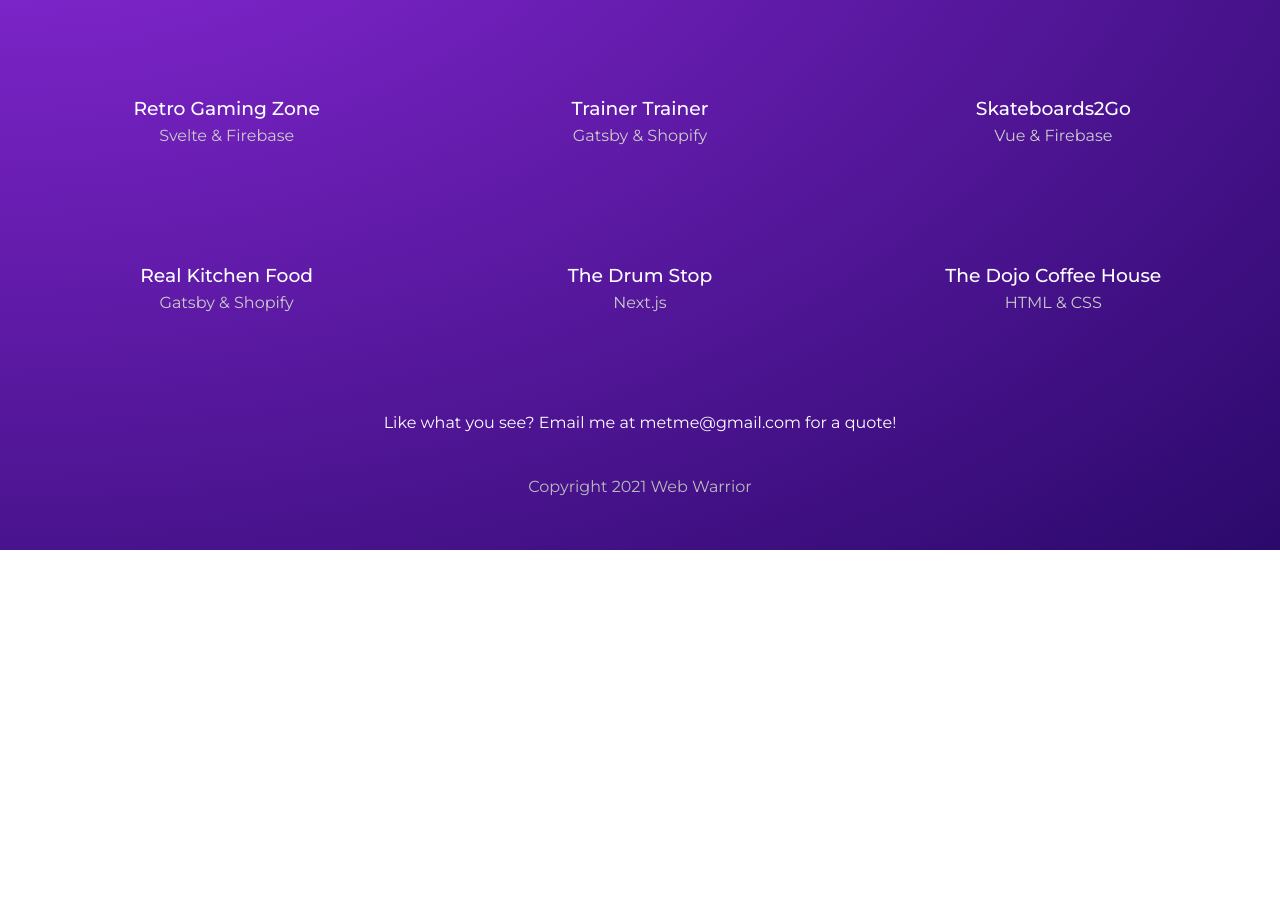
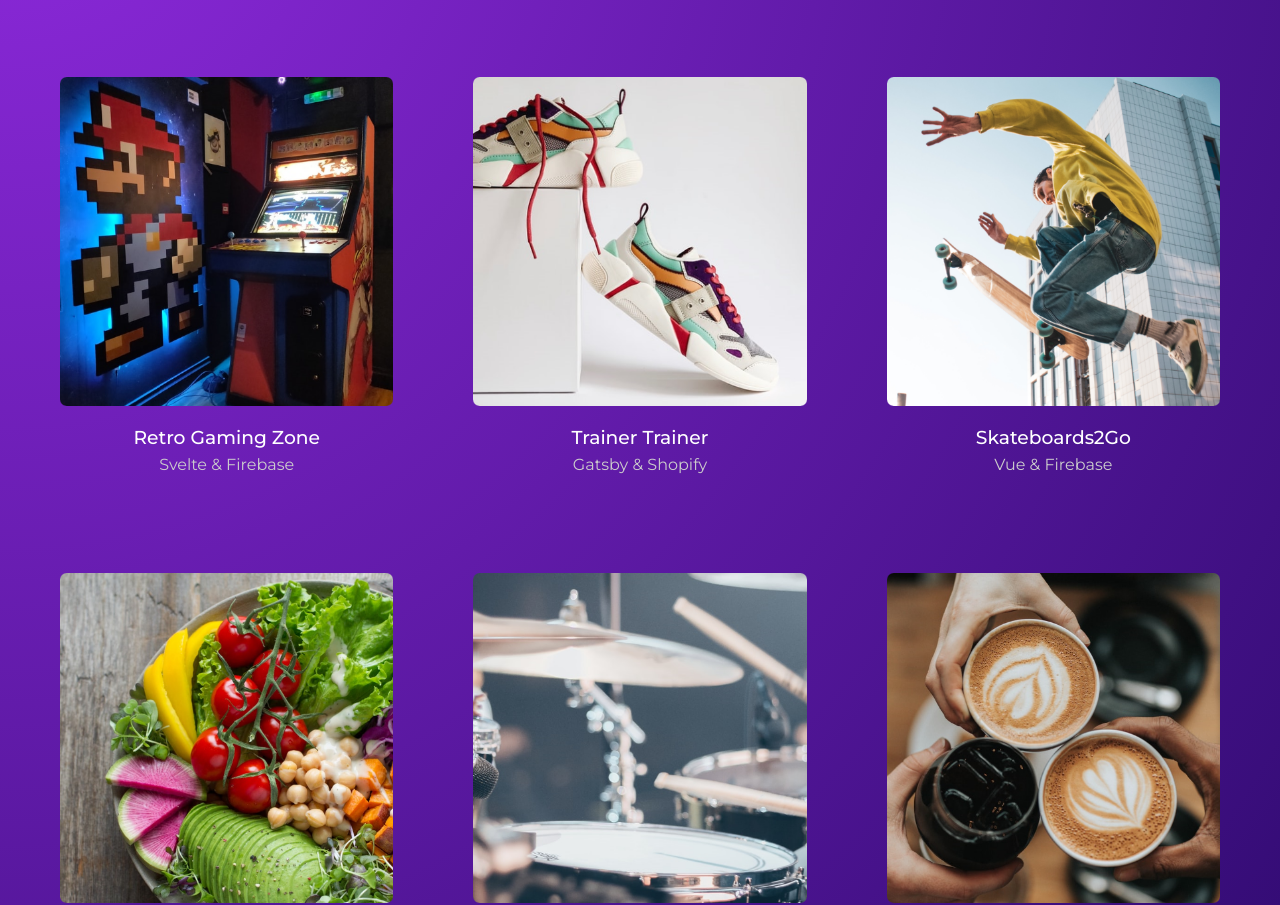
Before and after one commit to SvitlanaRybakova/gatsby-TheNetNinja, a Gatsby site in the folder my-gatsby-project/: page /projects in a window 1280 px wide. Shown: the part 250-1155 px from the top of the page. Before the commit the page ends 800 px from the top, so only its background shows below. Built offline with nearby package versions, Linux system fonts and the light colour scheme; Gatsby itself is replaced by a stand-in of ours.

Commit message:
added more optimaze imgs

```diff
--- a/my-gatsby-project/src/pages/projects/index.js
+++ b/my-gatsby-project/src/pages/projects/index.js
@@ -2,6 +2,7 @@
 import Layout from "../../components/Layout"
 import * as styles from "../../styles/project.module.css"
 import { Link, graphql } from "gatsby"
+import { GatsbyImage, getImage } from "gatsby-plugin-image"
 
 const Projects = ({ data }) => {
   console.log(data)
@@ -18,6 +19,7 @@
           {projects.map(project => (
             <Link to={"/projects/" + project.frontmatter.slug} key={project.id}>
               <div>
+              <GatsbyImage image={getImage(project.frontmatter.thumb)} alt={project.frontmatter.title} />
                 <h3>{project.frontmatter.title}</h3>
                 <p>{project.frontmatter.stack}</p>
               </div>
@@ -42,6 +44,15 @@
         stack
         title
         date
+        thumb {
+          childImageSharp {
+            gatsbyImageData(
+              layout: FULL_WIDTH
+              placeholder: BLURRED
+              formats: [AUTO, WEBP]
+            )
+          }
+        }
       }
       id
     }
--- a/my-gatsby-project/src/projects/dojo-coffe-house.md
+++ b/my-gatsby-project/src/projects/dojo-coffe-house.md
@@ -3,6 +3,8 @@
 stack: HTML & CSS
 slug: the-dojo-coffee-house
 date: 2021-01-01T00:00:00+00:00
+thumb: ../images/thumbs/coffee.png
+featuredImg: ../images/featured/coffee-banner.png
 ---
 
 **Lorem ninja ipsum**
--- a/my-gatsby-project/src/projects/real-kitchen-food.md
+++ b/my-gatsby-project/src/projects/real-kitchen-food.md
@@ -3,6 +3,8 @@
 stack: Gatsby & Shopify
 slug: real-kitchen-food
 date: 2021-04-01T12:00:00+00:00
+thumb: ../images/thumbs/food.png
+featuredImg: ../images/featured/food-banner.png
 ---
 
 Lorem ninja ipsum dolor sit amet, consectetuer adipiscing elit, sed diam nonummy nibh euismod tincidunt ut laoreet dolore magna aliquam erat volutpat. Ut ninja wisi enim ad minim veniam, quis nostrud exerci tation ullamcorper suscipit ninja lobortis nisl ut aliquip ex ea commodo consequat. Duis ninja autem vel eum iriure dolor in hendrerit in vulputate ninja velit esse molestie consequat, vel illum dolore eu feugiat nulla ninja facilisis at vero eros et accumsan et iusto odio dignissim qui blandit praesent luptatum zzril delenit augue duis dolore te feugait nulla facilisi. Nam ninja ipsum liber tempor cum soluta nobis eleifend option congue nihil imperdiet doming id quod mazim placerat facer possim assum. Typi ninja non habent claritatem insitam; est usus legentis in iis qui facit eorum claritatem. Investigationes ninja demonstraverunt lectores legere me lius quod ii legunt saepius. Claritas ninja est etiam processus dynamicus, qui ninja sequitur mutationem consuetudium lectorum. Mirum ninja est notare quam littera gothica, quam nunc putamus parum claram, anteposuerit litterarum formas humanitatis per seacula quarta decima et quinta decima. Eodem ninja ipsum modo typi, qui nunc nobis videntur parum clari, fiant sollemnes in ninja futurum.
--- a/my-gatsby-project/src/projects/retro-gaming-zone.md
+++ b/my-gatsby-project/src/projects/retro-gaming-zone.md
@@ -3,6 +3,8 @@
 stack: Svelte & Firebase
 slug: retro-gaming-zone
 date: 2021-07-01T06:30:00+00:00
+thumb: ../images/thumbs/gaming.png
+featuredImg: ../images/featured/gaming-banner.png
 ---
 
 Lorem ninja ipsum dolor sit amet, consectetuer adipiscing elit, sed diam nonummy nibh euismod tincidunt ut laoreet dolore magna aliquam erat volutpat. Ut ninja wisi enim ad minim veniam, quis nostrud exerci tation ullamcorper suscipit ninja lobortis nisl ut aliquip ex ea commodo consequat. Duis ninja autem vel eum iriure dolor in hendrerit in vulputate ninja velit esse molestie consequat, vel illum dolore eu feugiat nulla ninja facilisis at vero eros et accumsan et iusto odio dignissim qui blandit praesent luptatum zzril delenit augue duis dolore te feugait nulla facilisi. Nam ninja ipsum liber tempor cum soluta nobis eleifend option congue nihil imperdiet doming id quod mazim placerat facer possim assum. Typi ninja non habent claritatem insitam; est usus legentis in iis qui facit eorum claritatem. Investigationes ninja demonstraverunt lectores legere me lius quod ii legunt saepius. Claritas ninja est etiam processus dynamicus, qui ninja sequitur mutationem consuetudium lectorum. Mirum ninja est notare quam littera gothica, quam nunc putamus parum claram, anteposuerit litterarum formas humanitatis per seacula quarta decima et quinta decima. Eodem ninja ipsum modo typi, qui nunc nobis videntur parum clari, fiant sollemnes in ninja futurum.
--- a/my-gatsby-project/src/projects/skateboards.md
+++ b/my-gatsby-project/src/projects/skateboards.md
@@ -3,6 +3,8 @@
 stack: Vue & Firebase
 slug: skateboards-to-go
 date: 2021-05-15T19:30:00+00:00
+thumb: ../images/thumbs/skate.png
+featuredImg: ../images/featured/skate-banner.png
 ---
 
 Lorem ninja ipsum dolor sit amet, consectetuer adipiscing elit, sed diam nonummy nibh euismod tincidunt ut laoreet dolore magna aliquam erat volutpat. Ut ninja wisi enim ad minim veniam, quis nostrud exerci tation ullamcorper suscipit ninja lobortis nisl ut aliquip ex ea commodo consequat. Duis ninja autem vel eum iriure dolor in hendrerit in vulputate ninja velit esse molestie consequat, vel illum dolore eu feugiat nulla ninja facilisis at vero eros et accumsan et iusto odio dignissim qui blandit praesent luptatum zzril delenit augue duis dolore te feugait nulla facilisi. Nam ninja ipsum liber tempor cum soluta nobis eleifend option congue nihil imperdiet doming id quod mazim placerat facer possim assum. Typi ninja non habent claritatem insitam; est usus legentis in iis qui facit eorum claritatem. Investigationes ninja demonstraverunt lectores legere me lius quod ii legunt saepius. Claritas ninja est etiam processus dynamicus, qui ninja sequitur mutationem consuetudium lectorum. Mirum ninja est notare quam littera gothica, quam nunc putamus parum claram, anteposuerit litterarum formas humanitatis per seacula quarta decima et quinta decima. Eodem ninja ipsum modo typi, qui nunc nobis videntur parum clari, fiant sollemnes in ninja futurum.
--- a/my-gatsby-project/src/projects/the-drum-stop.md
+++ b/my-gatsby-project/src/projects/the-drum-stop.md
@@ -3,6 +3,8 @@
 stack: Next.js
 slug: the-drum-stop
 date: 2021-03-11T03:00:00+00:00
+thumb: ../images/thumbs/drums.png
+featuredImg: ../images/featured/drums-banner.png
 ---
 
 Lorem ninja ipsum dolor sit amet, consectetuer adipiscing elit, sed diam nonummy nibh euismod tincidunt ut laoreet dolore magna aliquam erat volutpat. Ut ninja wisi enim ad minim veniam, quis nostrud exerci tation ullamcorper suscipit ninja lobortis nisl ut aliquip ex ea commodo consequat. Duis ninja autem vel eum iriure dolor in hendrerit in vulputate ninja velit esse molestie consequat, vel illum dolore eu feugiat nulla ninja facilisis at vero eros et accumsan et iusto odio dignissim qui blandit praesent luptatum zzril delenit augue duis dolore te feugait nulla facilisi. Nam ninja ipsum liber tempor cum soluta nobis eleifend option congue nihil imperdiet doming id quod mazim placerat facer possim assum. Typi ninja non habent claritatem insitam; est usus legentis in iis qui facit eorum claritatem. Investigationes ninja demonstraverunt lectores legere me lius quod ii legunt saepius. Claritas ninja est etiam processus dynamicus, qui ninja sequitur mutationem consuetudium lectorum. Mirum ninja est notare quam littera gothica, quam nunc putamus parum claram, anteposuerit litterarum formas humanitatis per seacula quarta decima et quinta decima. Eodem ninja ipsum modo typi, qui nunc nobis videntur parum clari, fiant sollemnes in ninja futurum.
--- a/my-gatsby-project/src/projects/trainer-trainer.md
+++ b/my-gatsby-project/src/projects/trainer-trainer.md
@@ -3,6 +3,8 @@
 stack: Gatsby & Shopify
 slug: trainer-trainer
 date: 2021-06-12T10:00:00+00:00
+thumb: ../images/thumbs/shoes.png
+featuredImg: ../images/featured/shoes-banner.png
 ---
 
 Lorem ninja ipsum dolor sit amet, consectetuer adipiscing elit, sed diam nonummy nibh euismod tincidunt ut laoreet dolore magna aliquam erat volutpat. Ut ninja wisi enim ad minim veniam, quis nostrud exerci tation ullamcorper suscipit ninja lobortis nisl ut aliquip ex ea commodo consequat. Duis ninja autem vel eum iriure dolor in hendrerit in vulputate ninja velit esse molestie consequat, vel illum dolore eu feugiat nulla ninja facilisis at vero eros et accumsan et iusto odio dignissim qui blandit praesent luptatum zzril delenit augue duis dolore te feugait nulla facilisi. Nam ninja ipsum liber tempor cum soluta nobis eleifend option congue nihil imperdiet doming id quod mazim placerat facer possim assum. Typi ninja non habent claritatem insitam; est usus legentis in iis qui facit eorum claritatem. Investigationes ninja demonstraverunt lectores legere me lius quod ii legunt saepius. Claritas ninja est etiam processus dynamicus, qui ninja sequitur mutationem consuetudium lectorum. Mirum ninja est notare quam littera gothica, quam nunc putamus parum claram, anteposuerit litterarum formas humanitatis per seacula quarta decima et quinta decima. Eodem ninja ipsum modo typi, qui nunc nobis videntur parum clari, fiant sollemnes in ninja futurum.
```
Also changed, not shown: my-gatsby-project/src/images/featured/coffee-banner.png (added), my-gatsby-project/src/images/featured/drums-banner.png (added), my-gatsby-project/src/images/featured/food-banner.png (added), my-gatsby-project/src/images/featured/gaming-banner.png (added), my-gatsby-project/src/images/featured/shoes-banner.png (added), my-gatsby-project/src/images/featured/skate-banner.png (added), my-gatsby-project/src/images/thumbs/coffee.png (added), my-gatsby-project/src/images/thumbs/drums.png (added), my-gatsby-project/src/images/thumbs/food.png (added), my-gatsby-project/src/images/thumbs/gaming.png (added), my-gatsby-project/src/images/thumbs/shoes.png (added), my-gatsby-project/src/images/thumbs/skate.png (added). Lines whose indentation alone changed are shown as unchanged.
